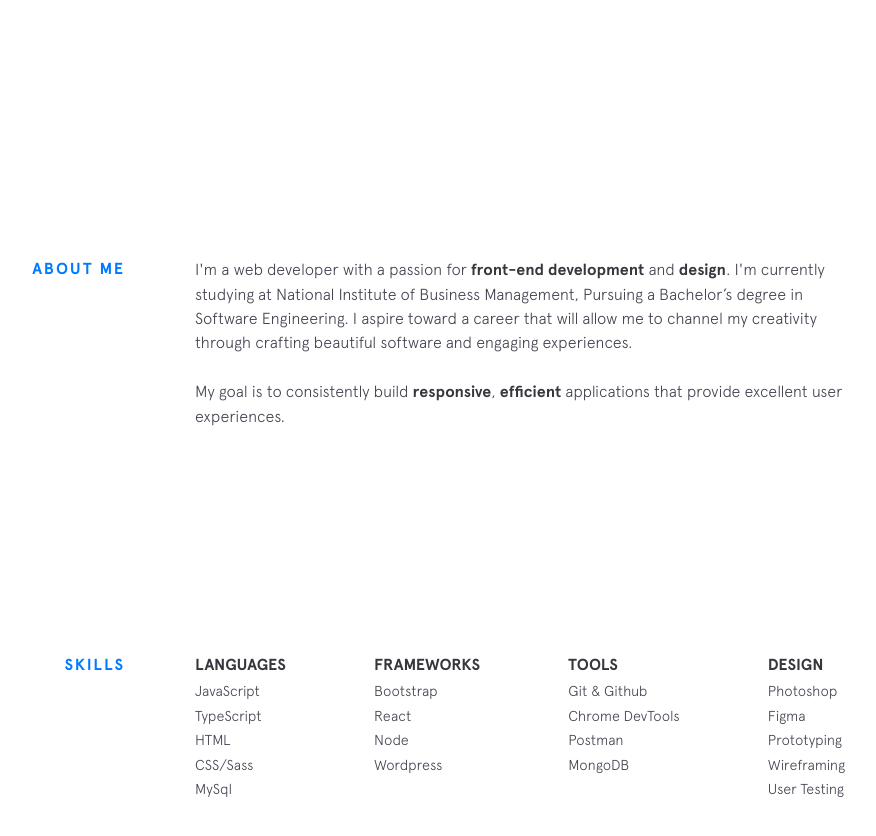
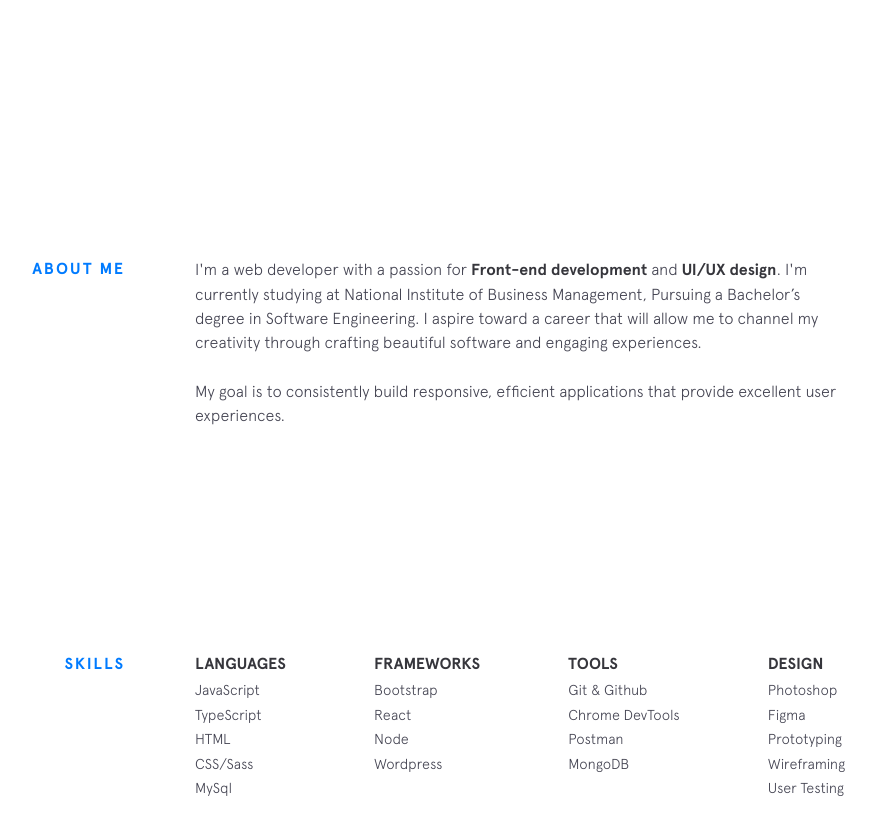
Before and after one commit to nadunsudeepa/Web-v1-Copy, a Jekyll site: the page index.html, which Jekyll copies as it is, in a window 1280 px wide and 900 px high, scrolled down 743 px. Shown: the top 836 px of the window, without its empty margins (255-1131 px from the left). Built offline with Jekyll 4.4.1, drawn with Linux system fonts in a browser that asks for light colours; nearby versions of some CDN libraries.

```diff
--- a/index.html
+++ b/index.html
@@ -44,10 +44,10 @@
         <section class="section background">
             <div class="section__title">About Me</div>
             <div class="section__content">
-                <p>I'm a web developer with a passion for <strong>front-end development</strong> and <strong>design</strong>.
+                <p>I'm a web developer with a passion for <strong>Front-end development</strong> and <strong>UI/UX design</strong>.
                     I'm currently studying at National Institute of Business Management, Pursuing a Bachelor’s degree in Software Engineering. I aspire toward a career that will allow me to channel my creativity through crafting beautiful software and engaging experiences. </p>
 
-                 <p>My goal is to consistently build <strong>responsive</strong>, <strong>efficient</strong> applications that provide excellent user experiences.</p>
+                 <p>My goal is to consistently build responsive, efficient applications that provide excellent user experiences.</p>
 
 
                 <!-- Status Commented Out
```
